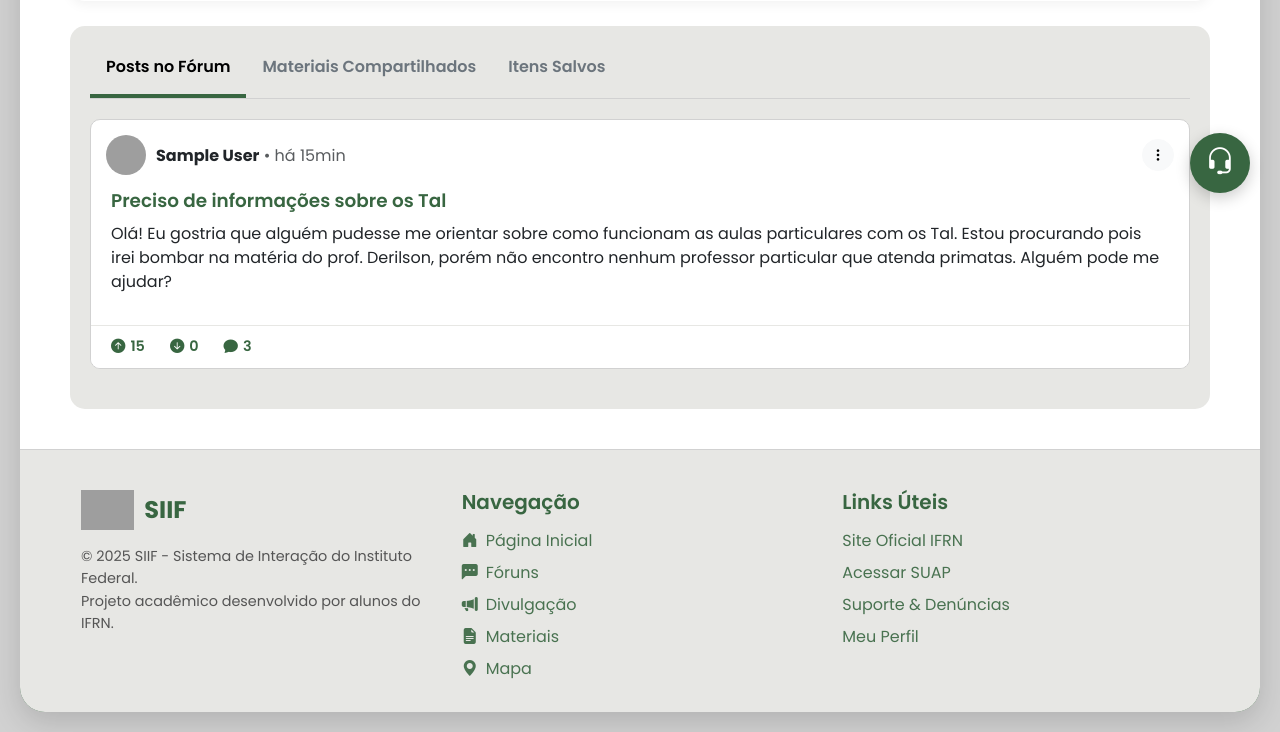
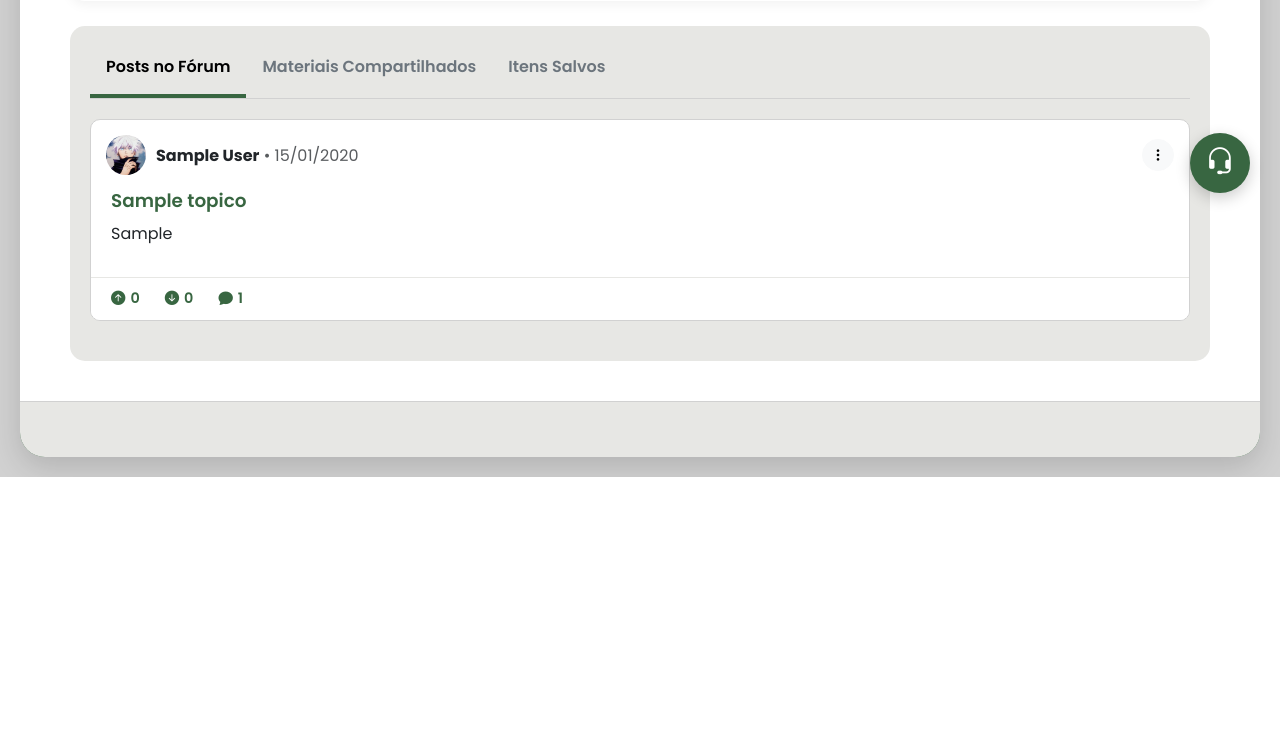
Before and after one commit to JuanFranthesco/plataforma-SIIF, a Flask app: page /perfil in a window 1280 px wide. Shown: the part 577-1309 px from the top of the page. After the commit the page ends 1054 px from the top, so only its background shows below. Run offline with Flask 3, Linux system fonts and the light colour scheme; a user stored in the database is signed in; tables that the repository leaves empty hold one stand-in row (values such as "Sample post"); grey boxes labelled with a size stand in for pictures from a placeholder-image service; parts of the project's set-up code (start-up, migrations or seed data) failed here and were passed over; some libraries are stand-ins or nearby versions; grey boxes are pictures that could not be loaded.

Commit message:
Update logo path and clean up profile template

```diff
--- a/app/templates/tela_perfil.html
+++ b/app/templates/tela_perfil.html
@@ -19,7 +19,7 @@
     <nav class="navbar navbar-expand-lg navbar-custom">
       <div class="container-fluid">
         <a class="navbar-brand" href="{{ url_for('main.tela_inicial') }}">
-          <img src="{{ url_for('static', filename='LOGO.png') }}" alt="Logo SIIF" style="filter: brightness(0) invert(1);">
+          <img src="{{ url_for('static', filename='img/LOGO.png') }}" alt="Logo SIIF" style="filter: brightness(0) invert(1);">
         </a>
         <button class="navbar-toggler" type="button" data-bs-toggle="collapse" data-bs-target="#navbarNav" aria-controls="navbarNav" aria-expanded="false" aria-label="Toggle navigation">
           <i class="bi bi-list text-white fs-1"></i>
@@ -68,14 +68,10 @@
       {% endwith %}
 
       <div class="profile-header-container">
-
         <div class="profile-banner" style="background-image: url('https://images.unsplash.com/photo-1519681393784-d120267933ba?q=80&w=2070&auto=format&fit=crop');">
         </div>
-
         <div class="profile-info-bar">
-
           <img src="{{ url_for('static', filename='image.png') }}" alt="Avatar do usuário" class="profile-avatar">
-
           <div class="profile-actions">
             <div class="dropdown">
               <button class="btn btn-icon" type="button" data-bs-toggle="dropdown" aria-expanded="false">
@@ -86,12 +82,10 @@
                 <li><a class="dropdown-item" href="{{ url_for('main.suporte') }}"><i class="bi bi-headset me-2"></i> Ir para Suporte</a></li>
               </ul>
             </div>
-
             <button class="btn btn-edit-profile" data-bs-toggle="modal" data-bs-target="#modalEditarPerfil">
               EDITAR PERFIL
             </button>
           </div>
-
           <div class="profile-user-details">
             <h2 class="profile-name">{{ current_user.name }}</h2>
             <p class="profile-bio">{{ current_user.perfil.bio or 'Sem bio definida. Edite seu perfil para adicionar uma.' }}</p>
@@ -100,7 +94,6 @@
               {{ current_user.perfil.curso or 'Curso não informado' }} – {{ current_user.perfil.campus or 'Campus não informado' }}
             </p>
           </div>
-
         </div>
       </div>
 
@@ -128,71 +121,84 @@
 
           <div class="tab-pane fade show active" id="posts-tab-pane" role="tabpanel" aria-labelledby="posts-tab" tabindex="0">
 
+            {% for post in posts %}
               <article class="post-card-profile">
                 <div class="post-card-header">
-                <img src="{{ url_for('static', filename='image.png') }}" alt="Avatar" class="post-card-avatar">
+                  <img src="{{ url_for('static', filename='img/image.png') }}" alt="Avatar" class="post-card-avatar">
                   <div class="post-card-info">
-                  <strong>{{ current_user.name }}</strong>
-                  <span class="text-muted">• há 15min</span>
+                    <strong>{{ post.autor.name }}</strong>
+                    <span class="text-muted">• {{ post.criado_em.strftime('%d/%m/%Y') }}</span>
                   </div>
                   <div class="dropdown ms-auto">
                     <button class="btn btn-light btn-sm btn-icon-sm" type="button" data-bs-toggle="dropdown" aria-expanded="false">
                       <i class="bi bi-three-dots-vertical"></i>
                     </button>
                     <ul class="dropdown-menu dropdown-menu-end">
-                    <li><a class="dropdown-item" href="#"><i class="bi bi-bookmark-fill me-2"></i> Salvar Post</a></li>
-                    <li><a class="dropdown-item text-danger" href="#"><i class="bi bi-flag-fill me-2"></i> Denunciar</a></li>
+                      <li><a class="dropdown-item" href="#"><i class="bi bi-trash-fill me-2"></i> Excluir Post</a></li>
                     </ul>
                   </div>
                 </div>
                 <div class="post-card-body">
-                <h5 class="post-card-title">Preciso de informações sobre os Tal</h5>
-                <p>Olá! Eu gostria que alguém pudesse me orientar sobre como funcionam as aulas particulares com os Tal. Estou procurando pois irei bombar na matéria do prof. Derilson, porém não encontro nenhum professor particular que atenda primatas. Alguém pode me ajudar?</p>
+                  <h5 class="post-card-title">{{ post.titulo }}</h5>
+                  <p>{{ post.conteudo }}</p>
                 </div>
 
                 <div class="post-card-footer">
-                <a href="#" class="post-interaction-btn"> <i class="bi bi-arrow-up-circle-fill"></i> 15 </a>
+                  <a href="#" class="post-interaction-btn"> <i class="bi bi-arrow-up-circle-fill"></i> 0 </a>
                   <a href="#" class="post-interaction-btn"> <i class="bi bi-arrow-down-circle-fill"></i> 0 </a>
-                <a href="#" class="post-interaction-btn" role="button" data-bs-toggle="collapse" data-bs-target="#comments-profile-post-1" aria-expanded="false" aria-controls="comments-profile-post-1">
-                  <i class="bi bi-chat-fill"></i> 3
+                  <a href="#" class="post-interaction-btn" role="button">
+                    <i class="bi bi-chat-fill"></i> {{ post.respostas|length }}
                   </a>
                 </div>
-
-              <div class="collapse comments-section" id="comments-profile-post-1">
-                <div class="d-flex justify-content-between align-items-center mb-3">
-                  <h5 class="mb-0" style="color: #386641; font-weight: 600;">Comentários</h5>
-                  <button type="button" class="btn btn-sm new-comment-btn" data-bs-toggle="modal" data-bs-target="#modalComentar">
-                    Comentar
-                  </button>
-                </div>
-
-                <div class="vstack gap-3">
-                  <div class="single-comment">
-                    <img class="contact-avatar-sm" src="https://placehold.co/32x32/ddd/fff?text=A11" alt="Avatar">
-                    <div class="flex-grow-1">
-                      <p class="fw-bold text-success mb-0">Aluno 11</p>
-                      <p class="mb-0">Procura no site oficial. Tem várias!</p>
-                    </div>
-                  </div>
-                  <div class="single-comment">
-                    <img class="contact-avatar-sm" src="https://placehold.co/32x32/eee/fff?text=A404" alt="Avatar">
-                    <div class="flex-grow-1">
-                      <p class="fw-bold text-success mb-0">Aluno 404</p>
-                      <p class="mb-0">Não</p>
-                    </div>
-                  </div>
-                </div>
-              </div>
                 </article>
+            {% else %}
+              <p class="text-center text-muted p-5">Você ainda não criou nenhum post no fórum.</p>
+            {% endfor %}
 
           </div>
 
           <div class="tab-pane fade" id="materiais-tab-pane" role="tabpanel" aria-labelledby="materiais-tab" tabindex="0">
-            <p class="text-center text-muted p-5">Nenhum material compartilhado ainda.</p>
+            <div class="list-group p-3">
+              {% for mat in materiais %}
+                <a href="{{ url_for('main.download_material', material_id=mat.id) }}" class="list-group-item list-group-item-action">
+                  <div class="d-flex w-100 justify-content-between">
+                    <h5 class="mb-1">{{ mat.titulo }}</h5>
+                    <small class="text-muted">{{ mat.data_upload.strftime('%d/%m/%Y') }}</small>
+                  </div>
+                  <p class="mb-1">{{ mat.descricao or 'Sem descrição' }}</p>
+                  <small class="text-success fw-bold">{{ mat.categoria }}</small>
+                </a>
+              {% else %}
+                <p class="text-center text-muted p-5">Você ainda não compartilhou nenhum material.</p>
+              {% endfor %}
+            </div>
           </div>
 
           <div class="tab-pane fade" id="salvos-tab-pane" role="tabpanel" aria-labelledby="salvos-tab" tabindex="0">
-             <p class="text-center text-muted p-5">Aqui ficam seus itens salvos.</p>
+
+            {% for item_salvo in salvos %}
+              {% set post = item_salvo.topico %}
+              {% if post %} <article class="post-card-profile">
+                  <div class="post-card-header">
+                    <img src="{{ url_for('static', filename='img/image.png') }}" alt="Avatar" class="post-card-avatar">
+                    <div class="post-card-info">
+                      <strong>{{ post.autor.name }}</strong>
+                      <span class="text-muted">• {{ post.criado_em.strftime('%d/%m/%Y') }}</span>
+                    </div>
+                  </div>
+                  <div class="post-card-body">
+                    <h5 class="post-card-title">{{ post.titulo }}</h5>
+                    <p>{{ post.conteudo }}</p>
+                  </div>
+                  <div class="post-card-footer">
+                    <a href="#" class="btn btn-sm" style="background-color: #f0f0f0;">Ver no Fórum</a>
+                  </div>
+                </article>
+              {% endif %}
+            {% else %}
+              <p class="text-center text-muted p-5">Você ainda não salvou nenhum item.</p>
+            {% endfor %}
+
           </div>
         </div>
 
@@ -201,43 +207,6 @@
     </main>
 
     <footer class="site-footer">
-        <div class="container-fluid">
-          <div class="row">
-
-            <div class="col-md-4 mb-4 mb-md-0">
-              <a href="{{ url_for('main.tela_inicial') }}" class="footer-logo">
-                <img src="{{ url_for('static', filename='LOGO.png') }}" alt="Logo SIIF">
-                <span>SIIF</span>
-              </a>
-              <p class="footer-copyright">
-                © 2025 SIIF - Sistema de Interação do Instituto Federal.<br>
-                Projeto acadêmico desenvolvido por alunos do IFRN.
-              </p>
-            </div>
-
-            <div class="col-md-4 mb-4 mb-md-0">
-              <h5>Navegação</h5>
-              <ul class="list-unstyled footer-links">
-                <li><a href="{{ url_for('main.tela_inicial') }}"><i class="bi bi-house-door-fill"></i> Página Inicial</a></li>
-                <li><a href="{{ url_for('main.tela_foruns') }}"><i class="bi bi-chat-left-dots-fill"></i> Fóruns</a></li>
-                <li><a href="{{ url_for('main.tela_divulgacao') }}"><i class="bi bi-megaphone-fill"></i> Divulgação</a></li>
-                <li><a href="{{ url_for('main.tela_materiais') }}"><i class="bi bi-file-earmark-text-fill"></i> Materiais</a></li>
-                <li><a href="{{ url_for('main.tela_mapa') }}"><i class="bi bi-geo-alt-fill"></i> Mapa</a></li>
-              </ul>
-            </div>
-
-            <div class="col-md-4">
-              <h5>Links Úteis</h5>
-              <ul class="list-unstyled footer-links">
-                <li><a href="https://www.gov.br/ifrn/pt-br" target="_blank">Site Oficial IFRN</a></li>
-                <li><a href="https://suap.ifrn.edu.br/" target="_blank">Acessar SUAP</a></li>
-                <li><a href="{{ url_for('main.suporte') }}">Suporte & Denúncias</a></li>
-                <li><a href="{{ url_for('main.tela_perfil') }}">Meu Perfil</a></li>
-              </ul>
-            </div>
-
-          </div>
-        </div>
         </footer>
 
   </div>
@@ -251,7 +220,9 @@
 
         <form method="POST" action="{{ url_for('main.tela_perfil') }}">
 
-          {{ form.hidden_tag() }} <div class="modal-header">
+          {{ form.hidden_tag() }}
+
+          <div class="modal-header">
             <h1 class="modal-title fs-5" id="modalEditarPerfilLabel">Editar Perfil</h1>
             <button type="button" class="btn-close" data-bs-dismiss="modal" aria-label="Close"></button>
           </div>
@@ -259,7 +230,8 @@
           <div class="modal-body">
             <div class="mb-3">
               <label for="inputBanner" class="form-label fw-bold">Alterar Banner</label>
-              <input class="form-control" type="file" id="inputBanner" accept="image/*" disabled> </div>
+              <input class="form-control" type="file" id="inputBanner" accept="image/*" disabled>
+            </div>
             <div class="mb-3">
               <label for="inputFotoPerfil" class="form-label fw-bold">Alterar Foto de Perfil</label>
               <input class="form-control" type="file" id="inputFotoPerfil" accept="image/*" disabled>
@@ -290,32 +262,15 @@
             {{ form.submit(class="btn btn-success", style="background-color: #386641; border-color: #386641;") }}
           </div>
 
-        </form> </div>
+        </form>
+      </div>
     </div>
   </div>
 
   <div class="modal fade" id="modalComentar" tabindex="-1" aria-labelledby="modalComentarLabel" aria-hidden="true">
-    <div class="modal-dialog modal-dialog-centered modal-custom-verde">
-      <div class="modal-content">
-        <div class="modal-header">
-          <h1 class="modal-title fs-5" id="modalComentarLabel">Escrever Comentário</h1>
-          <button type="button" class="btn-close" data-bs-dismiss="modal" aria-label="Close"></button>
-        </div>
-        <div class="modal-body">
-          <textarea class="form-control" rows="5" placeholder="No que está pensando?" aria-label="Campo para escrever seu comentário"></textarea>
-        </div>
-        <div class="modal-footer d-flex justify-content-between">
-          <button type="button" class="btn btn-link" style="color: #386641; text-decoration: none;">
-            <i class="bi bi-paperclip"></i> Anexar Mídia
-          </button>
-          <button type="button" class="btn btn-primary filter-btn">Comentar</button>
-        </div>
-      </div>
-    </div>
     </div>
 
   <script src="https://cdn.jsdelivr.net/npm/bootstrap@5.3.3/dist/js/bootstrap.bundle.min.js"></script>
-
   <script>
     document.addEventListener('DOMContentLoaded', function() {
       // Pega o hash da URL (ex: #salvos-tab)
```
Lines whose indentation alone changed are shown as unchanged.
